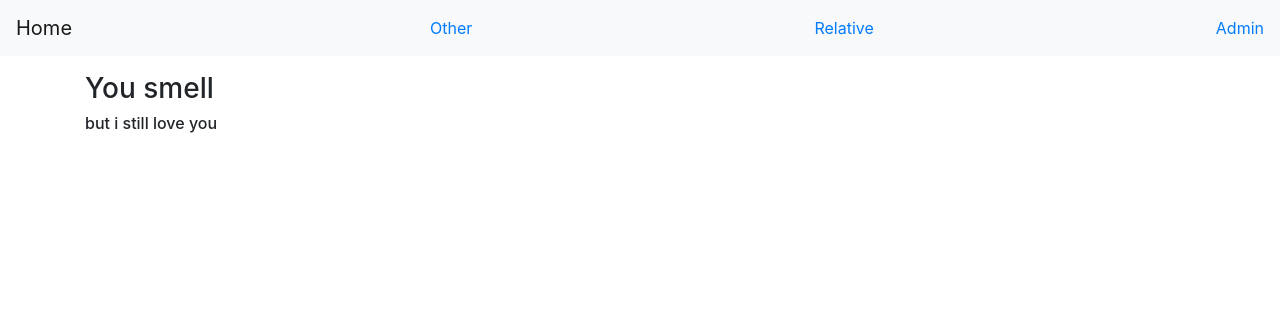
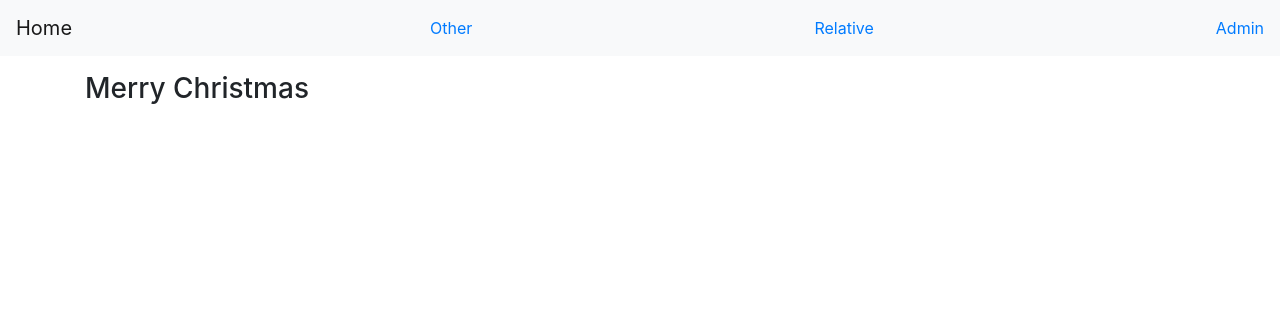
Before and after one commit to castrouski/django-deployment-example, a Django app: page / in a window 1280 px wide. Shown: the top 316 px of the page. Run offline with Django 3.2, Linux system fonts and the light colour scheme; some libraries are stand-ins or nearby versions.

Commit message:
eleventh

```diff
--- a/templates/basic/index.html
+++ b/templates/basic/index.html
@@ -9,6 +9,6 @@
     <p></p>
     <h1>{{ text|cut:'hello' }}</h1> -->
     <p></p>
-    <h3>You smell</h3>
-    <h6>but i still love you</h6>
+    <h3>Merry Christmas</h3>
+
   {% endblock %}
```
